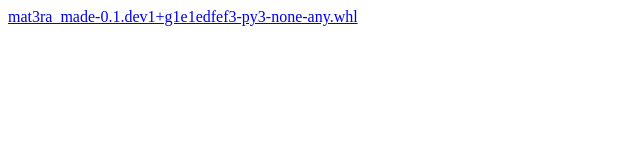
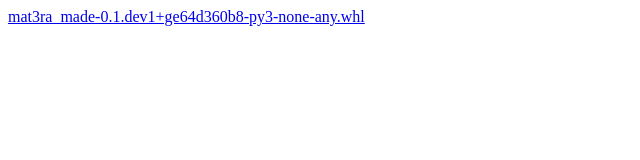
Before and after one commit to Exabyte-io/made, a plain HTML site: page index.html in a window 1280 px wide. Shown: the full height of the page, 0-640 px from the left. Drawn offline with Linux system fonts and the light colour scheme.

Commit message:
Publish wheel mat3ra_made-0.1.dev1+ge64d360b8-py3-none-any.whl for v0.1.0 e64d360b8b6abada15a9032f1ce4aa02f7430902

```diff
--- a/index.html
+++ b/index.html
@@ -1 +1 @@
-<html><body><a href='mat3ra_made-0.1.dev1+g1e1edfef3-py3-none-any.whl'>mat3ra_made-0.1.dev1+g1e1edfef3-py3-none-any.whl</a></body></html>
+<html><body><a href='mat3ra_made-0.1.dev1+ge64d360b8-py3-none-any.whl'>mat3ra_made-0.1.dev1+ge64d360b8-py3-none-any.whl</a></body></html>
```
Also changed, not shown: 2 other files.
